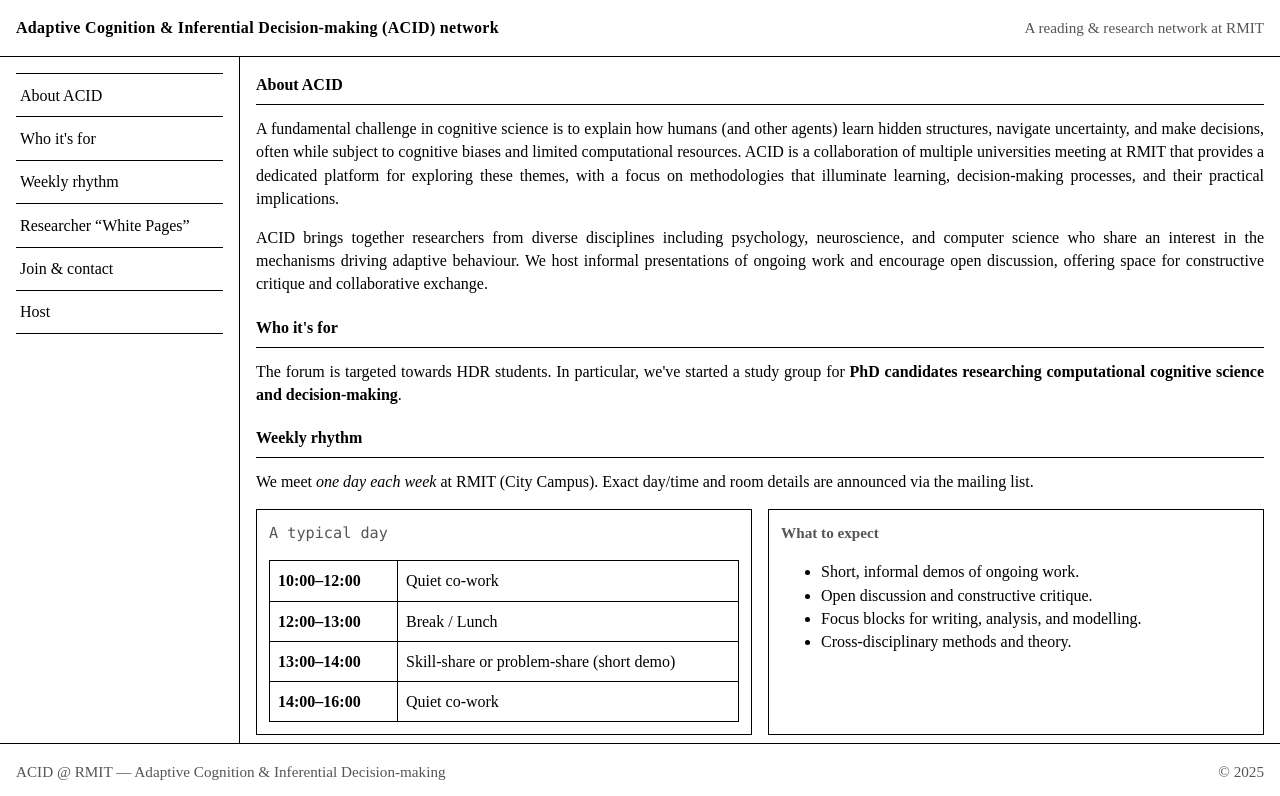
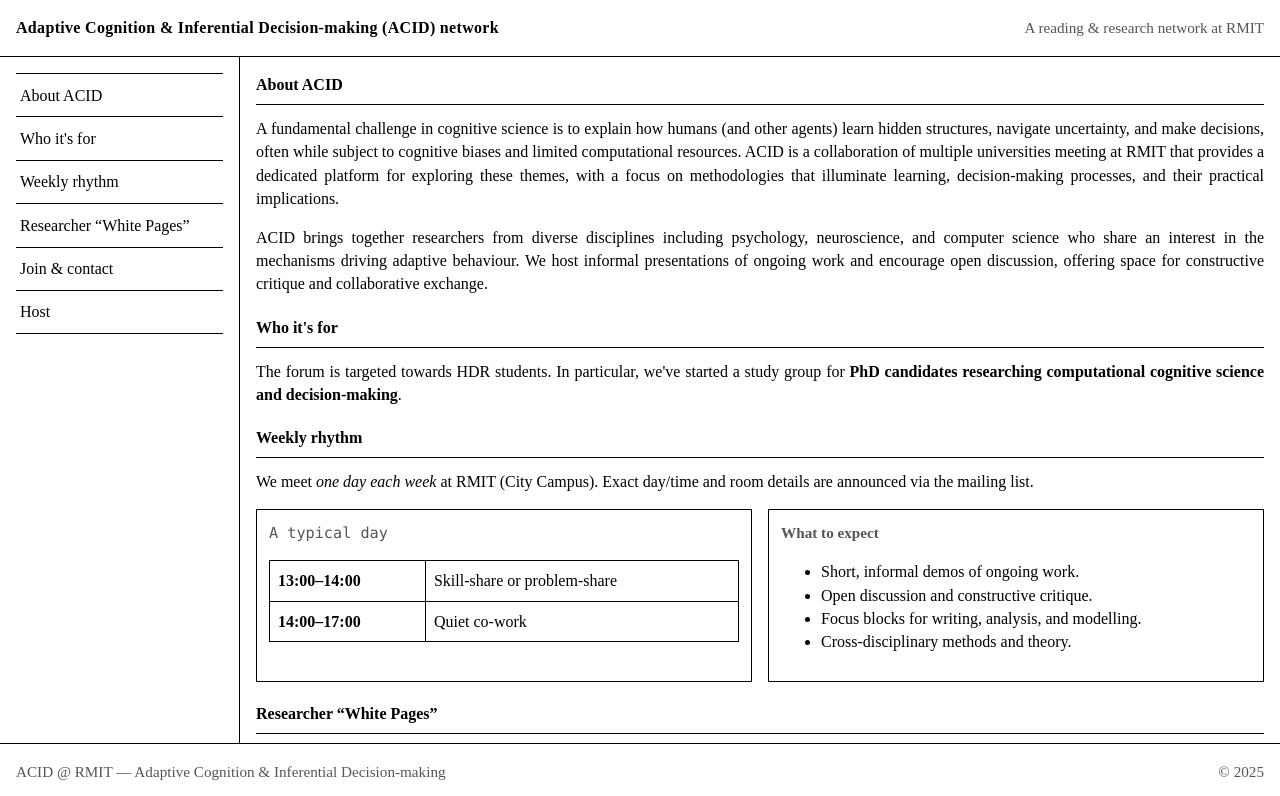
Before and after one commit to fletchersc0/acid, a plain HTML site: page index.html in a window 1280 px wide. Shown: the top 796 px of the page. Drawn offline with Linux system fonts and the light colour scheme.

Commit message:
Update index.html

```diff
--- a/index.html
+++ b/index.html
@@ -140,10 +140,8 @@
             <p class="small mono">A typical day</p>
             <table>
               <tbody>
-                <tr><th style="width:8rem">10:00–12:00</th><td>Quiet co‑work</td></tr>
-                <tr><th>12:00–13:00</th><td>Break / Lunch</td></tr>
-                <tr><th>13:00–14:00</th><td>Skill‑share or problem‑share (short demo)</td></tr>
-                <tr><th>14:00–16:00</th><td>Quiet co‑work</td></tr>
+                <tr><th>13:00–14:00</th><td>Skill‑share or problem‑share</td></tr>
+                <tr><th>14:00–17:00</th><td>Quiet co‑work</td></tr>
               </tbody>
             </table>
           </div>
```
